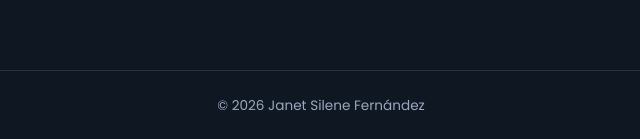
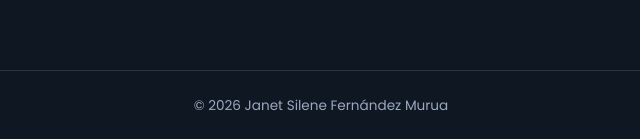
Before and after one commit to jansilene-fernandezmurua-devsap/jansilene-fernandezmurua-devsap.github.io, a plain HTML site: page index.html in a window 1280 px wide. Shown: the part 3490-3629 px from the top of the page, 319-959 px from the left. Drawn offline with Linux system fonts and the light colour scheme.

Commit message:
Update footer to include full name

```diff
--- a/index.html
+++ b/index.html
@@ -219,6 +219,6 @@ define root view entity ZI_Header_SO
   </section>
 </main>
 
-<footer>© 2026 Janet Silene Fernández</footer>
+<footer>© 2026 Janet Silene Fernández Murua</footer>
 </body>
 </html>
```
